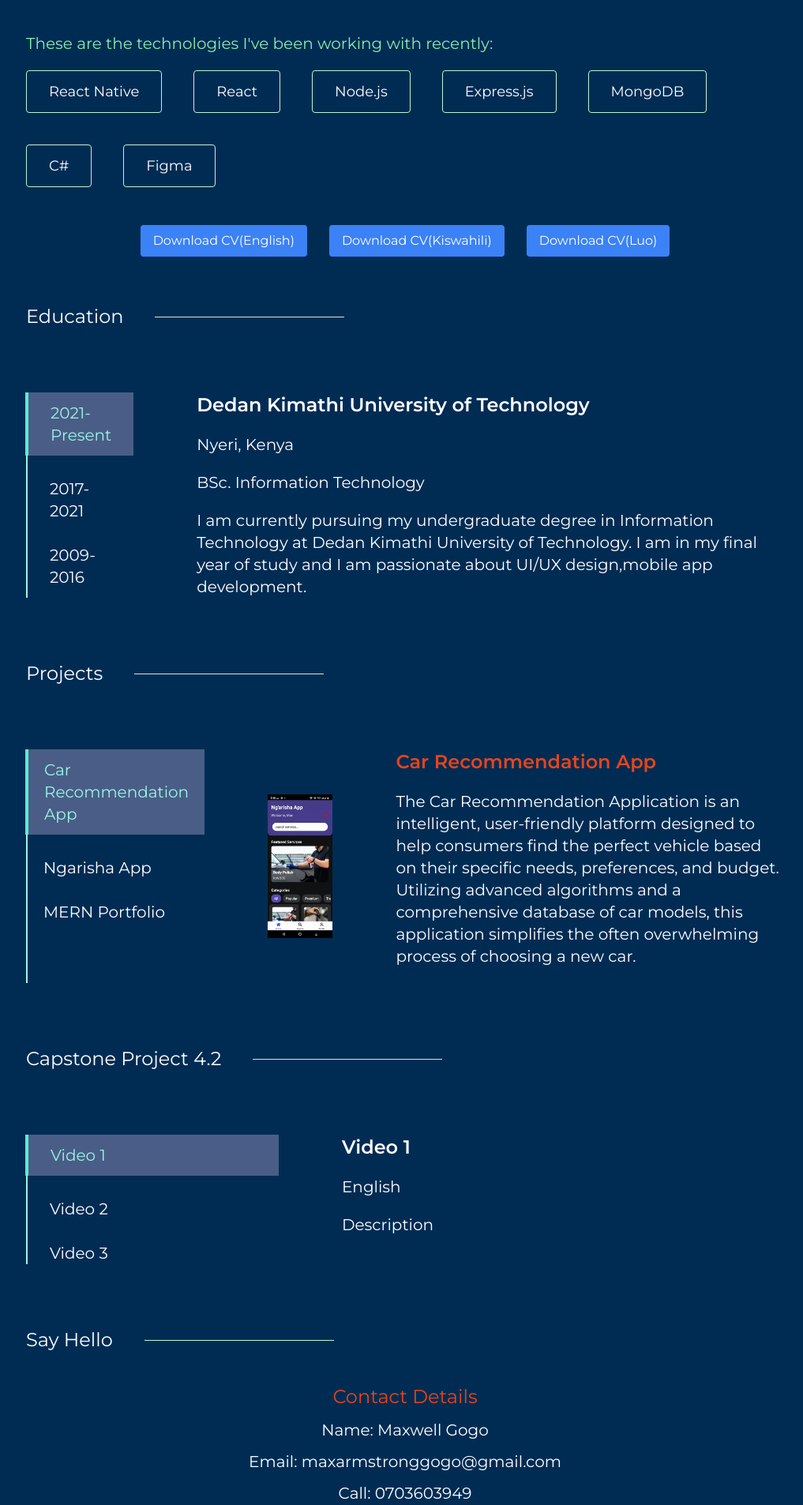
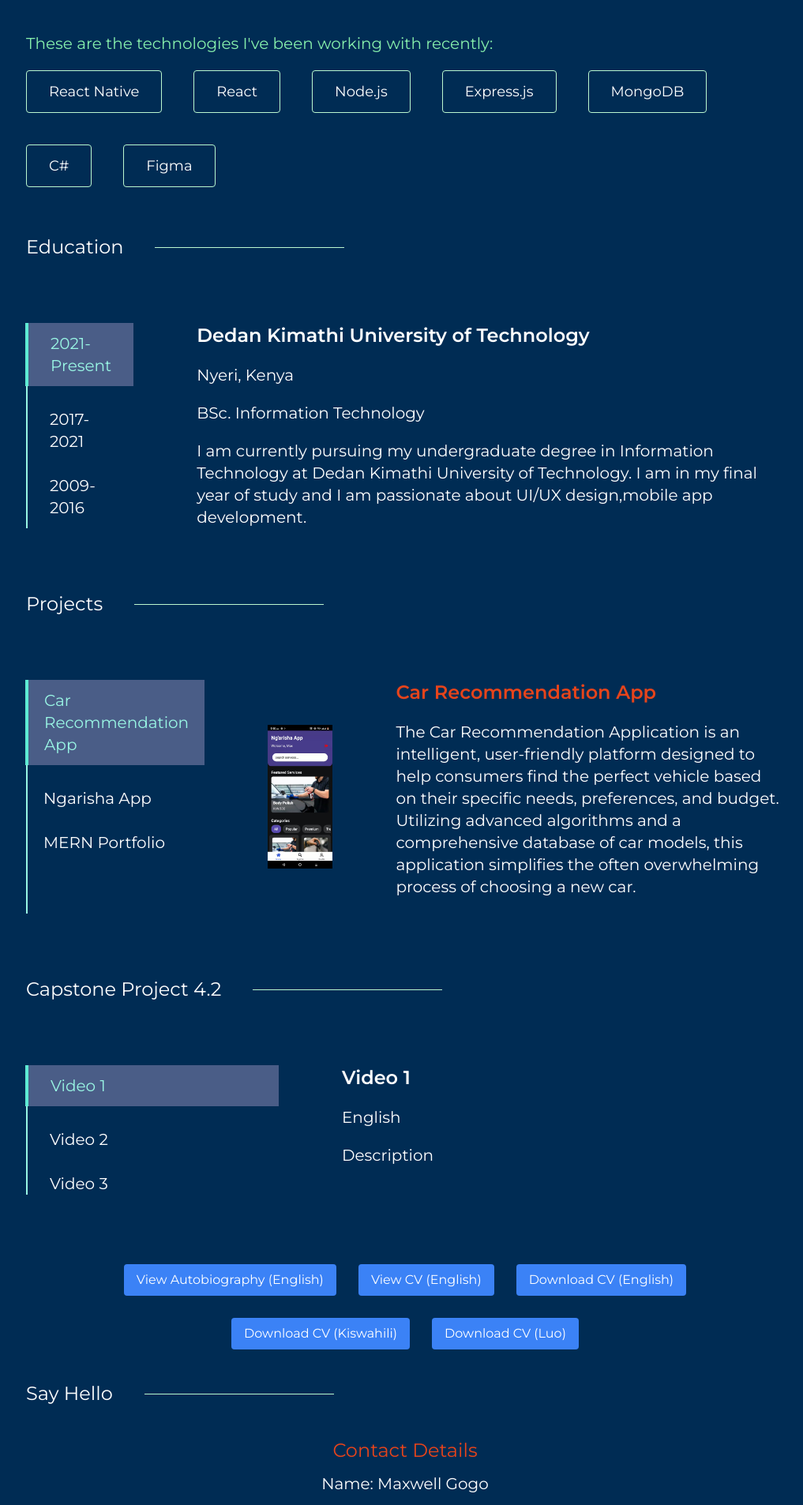
Before and after one commit to Max02well/maxproject-portfolio, a React (Create React App) app: page / in a window 1280 px wide. Shown: the part 1395-3301 px from the top of the page at 79% size, without its empty margins (127-1144 px from the left). Built offline with nearby package versions, Linux system fonts and the light colour scheme.

Commit message:
Added the view for pdf and autobio

```diff
--- a/src/pages/Home/About.js
+++ b/src/pages/Home/About.js
@@ -1,12 +1,11 @@
 import React from 'react'
 import SectionTitle from '../../components/SectionTitle'
 import logo from '../../assets/IMG_9313.jpg'
-import luo from '../../assets/Maxwell_GogoCV-LUO.pdf'
-import swahili from '../../assets/Maxwell_GogoCV-swahili.pdf'
-import english from '../../assets/Maxwell_GogoCV-English.pdf'
+
 
 function About() {
-    const skills =[
+
+    const skills = [
         'React Native',
         'React',
         'Node.js',
@@ -15,42 +14,32 @@ function About() {
         'C#',
         'Figma',
     ]
+
+
+
     return (
         <div>
             <SectionTitle title={'About Me'} />
             <div className='flex w-full gap-10 items-center sm:flex-col'>
-            <div className='w-1/2 h-[50vh]'>
-                <img src={logo} alt='about' className='w-full h-full object-contain sm:w-full rounded-3xl' />
+                <div className='w-1/2 h-[50vh] sm:w-full'>
+                    <img src={logo} alt='about' className='w-full h-full object-contain rounded-3xl' loading="lazy" />
                 </div>
                 <div className='w-1/2 flex flex-col gap-5 sm:w-full'>
                     <h1 className='text-white text-4xl font-semibold'>Who am I?</h1>
-                <p className='text-white text-xl'>Hello,My name is Maxwell Gogo.I am a fourth year student at Dedan Kimathi University of Technology,Nyeri-Kenya.I am pursuing Bachelor of Science in Information Technology and currently am in my last semester.</p>
+                    <p className='text-white text-xl'>Hello, My name is Maxwell Gogo. I am a fourth year student at Dedan Kimathi University of Technology, Nyeri-Kenya. I am pursuing Bachelor of Science in Information Technology and currently am in my last semester.</p>
                     <p className='text-secondary-100 text-xl'>I am passionate about mobile development with React Native and as well UI/UX design which puts the user of an app as the center of every software development that ensures they have an interesting experience with the app.</p>
                 </div>
             </div>
-        <div className='py-5 mt-5' >
+            <div className='py-5 mt-5'>
                 <h1 className='text-green-300 text-xl'>These are the technologies I've been working with recently:</h1>
                 <div className='flex flex-wrap gap-10 mt-5'>
-            {skills.map((skill,index)=>(
+                    {skills.map((skill, index) => (
                         <div key={index} className='flex items-center gap-5 border border-green-200 py-3 px-7 rounded'>
                             <h1 className='text-white text-lg'>{skill}</h1>
-
                         </div>
                     ))}
                 </div>
-            <div className='flex gap-7 flex-row mt-12 items-center justify-center'>
-                <a href={english} download="Resume">
-                    <button className='text-white bg-blue-500 px-4 py-2 rounded'>Download CV(English)</button>
-                </a>
-                <a href={swahili} download="Resume">
-                    <button className='text-white bg-blue-500 px-4 py-2 rounded'>Download CV(Kiswahili)</button>
-                </a>
-                <a href={luo} download="Resume">
-                    <button className='text-white bg-blue-500 px-4 py-2 rounded'>Download CV(Luo)</button>
-                </a>
               </div>
-        </div>
-
             </div>
     )
 }
--- a/src/pages/Home/Capstone.js
+++ b/src/pages/Home/Capstone.js
@@ -1,35 +1,104 @@
-import React from 'react'
-import SectionTitle from '../../components/SectionTitle'
-import { capstone } from '../../resources/capstone'
-
+import React, { useState } from 'react';
+import SectionTitle from '../../components/SectionTitle';
+import { capstone } from '../../resources/capstone';
+import luo from '../../assets/Maxwell_GogoCV-LUO.pdf';
+import swahili from '../../assets/Maxwell_GogoCV-swahili.pdf';
+import english from '../../assets/Maxwell_GogoCV-English.pdf';
+import autoBio from '../../assets/AutoBio.pdf';
 
 function Capstone() {
-    const [selectionItemIndex, setSelectionItemIndex] = React.useState(0)
+  const [selectionItemIndex, setSelectionItemIndex] = useState(0);
+  const [showPdf, setShowPdf] = useState(null);
+
+  const handleViewPdf = (pdfUrl) => {
+    setShowPdf(pdfUrl);
+  };
+
   return (
     <div>
       <SectionTitle title={'Capstone Project 4.2'} />
       <div className='flex py-10 gap-20 sm:flex-col'>
         <div className='sm:flex-row sm:overflow-scroll sm:w-full flex flex-col gap-7 w-1/3 border-l-2 border-teal-200'>
-              {capstone.map((capstone,index)=>(
-                  <div onClick={()=>{
-                      setSelectionItemIndex(index)
-                  }} className='cursor-pointer'>
-                      <h1 className={`text-xl px-7 ${selectionItemIndex === index ? `text-teal-200 border-teal-300 border-l-4 -ml-[3px] bg-[#4a5d87] py-3 sm:w-40` : `text-white`}`}>{capstone.title}</h1>
+          {capstone.map((capstone, index) => (
+            <div
+              key={index}
+              onClick={() => setSelectionItemIndex(index)}
+              className='cursor-pointer'
+            >
+              <h1
+                className={`text-xl px-7 ${
+                  selectionItemIndex === index
+                    ? `text-teal-200 border-teal-300 border-l-4 -ml-[3px] bg-[#4a5d87] py-3 sm:w-40`
+                    : `text-white`
+                }`}
+              >
+                {capstone.title}
+              </h1>
             </div>
           ))}
         </div>
         <div className='flex flex-col gap-5'>
-          <h1 className='text-white text-2xl font-semibold'>{capstone[selectionItemIndex].title}</h1>
-          <h1 className='text-white text-xl'>{capstone[selectionItemIndex].lang}</h1>
-          <p className='text-white text-xl'>{capstone[selectionItemIndex].desc}</p>
-
+          <h1 className='text-white text-2xl font-semibold'>
+            {capstone[selectionItemIndex].title}
+          </h1>
+          <h1 className='text-white text-xl'>
+            {capstone[selectionItemIndex].lang}
+          </h1>
+          <p className='text-white text-xl'>
+            {capstone[selectionItemIndex].desc}
+          </p>
         </div>
-
       </div>
-
+      <div className='flex gap-7 flex-wrap mt-12 items-center justify-center'>
+        <button
+          onClick={() => handleViewPdf(autoBio)}
+          className='text-white bg-blue-500 px-4 py-2 rounded'
+        >
+          View Autobiography (English)
+        </button>
+        <button
+          onClick={() => handleViewPdf(english)}
+          className='text-white bg-blue-500 px-4 py-2 rounded'
+        >
+          View CV (English)
+        </button>
+        <a
+          href={english}
+          download='Maxwell_GogoCV-English.pdf'
+          className='text-white bg-blue-500 px-4 py-2 rounded'
+        >
+          Download CV (English)
+        </a>
+        <a
+          href={swahili}
+          download='Maxwell_GogoCV-swahili.pdf'
+          className='text-white bg-blue-500 px-4 py-2 rounded'
+        >
+          Download CV (Kiswahili)
+        </a>
+        <a
+          href={luo}
+          download='Maxwell_GogoCV-LUO.pdf'
+          className='text-white bg-blue-500 px-4 py-2 rounded'
+        >
+          Download CV (Luo)
+        </a>
       </div>
-    )
+      {showPdf && (
+        <div className='fixed top-0 left-0 w-full h-full bg-black bg-opacity-50 flex items-center justify-center z-50'>
+          <div className='bg-white p-2 rounded-lg w-full h-full'>
+            <button
+              onClick={() => setShowPdf(null)}
+              className='float-right text-black'
+            >
+              Close
+            </button>
+            <iframe src={showPdf} title='PDF Viewer' width='100%' height='100%' />
+          </div>
+        </div>
+      )}
+    </div>
+  );
 }
 
-
-export default Capstone
+export default Capstone;
```
Also changed, not shown: 1 other file (tests, documents, lock files or other folders). Lines whose indentation alone changed are shown as unchanged.
